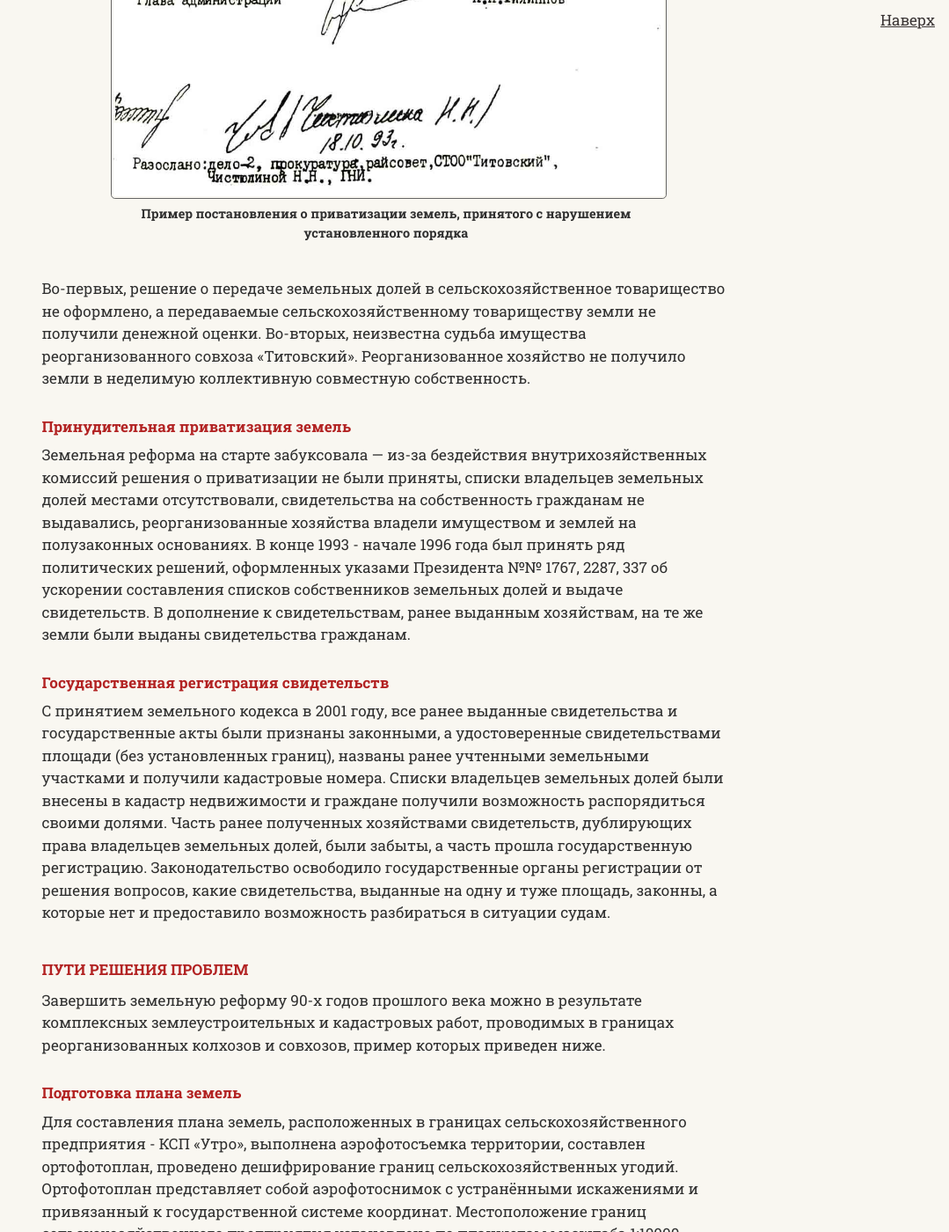
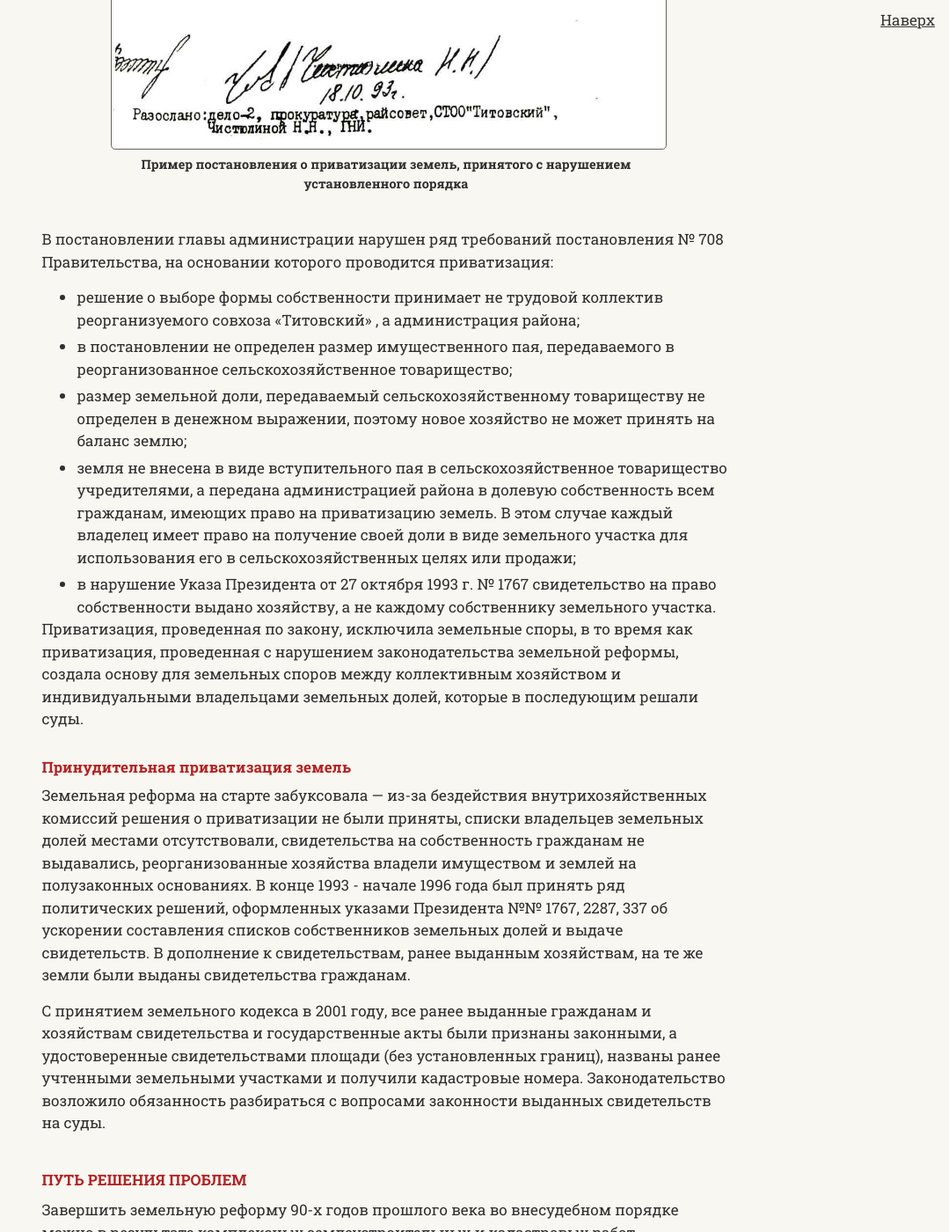
Before and after one commit to SergSi/land-use-art, a Jekyll site: the page built from _articles/2024-02-20-privatizacia.md, in a window 1280 px wide and 1400 px high, scrolled down 6061 px. Shown: the whole window at 88% size, without its empty margins (201-1280 px from the left). Built offline with Jekyll 4.4.1, drawn with Linux system fonts in a browser that asks for light colours; some web fonts are replaced; some of the changed text lies outside the part shown.

Commit message:
Update 2024-02-20-privatizacia.md

```diff
--- a/_articles/2024-02-20-privatizacia.md
+++ b/_articles/2024-02-20-privatizacia.md
@@ -70,24 +70,30 @@ file-1="/2024-02-20/s4.jpg" file-2="/2024-02-20/s5.jpg" file-3="/2024-02-20/s6.j
 
 # Приватизация по понятиям
 
-По экспертным оценкам, не более 10% колхозов и совхозов Московской области провели приватизацию по закону, в установленные сроки. В остальных хозяйствах внутрихозяйственные комиссии не были созданы или не завершили положенную работу по подготовке документов для приватизации. Местные органы власти, не получив от внутрихозяйственных комиссий по реорганизации  документы, свидетельствующие о проведенной приватизации земель и имущества, начали выдавать реорганизованных хозяйствам с конца 1992 года свидетельства на право постоянного бессрочного пользования, коллективно-долевой или коллективной совместной собственности без законных оснований. Пример такого постановления приведен ниже.
+По экспертным оценкам, не более 10% колхозов и совхозов Московской области провели приватизацию по закону, в установленные сроки. В остальных хозяйствах внутрихозяйственные комиссии не были созданы или не завершили положенную работу по подготовке документов для приватизации. Местные органы власти, не получив от внутрихозяйственных комиссий по реорганизации  документы, свидетельствующие о проведенной приватизации земель и имущества, начали проявлять инициативу и выдавать реорганизованных хозяйствам свидетельства на право постоянного бессрочного пользования, коллективно-долевой или коллективной совместной собственности. Пример такого постановления приведен ниже.
 
 {% include image-1.html
 file-1="2024-01-02/Постановление.jpg" caption-1="Пример постановления о приватизации земель, принятого с нарушением установленного порядка" %}
 
-Во-первых, решение о передаче земельных долей в сельскохозяйственное товарищество не оформлено, а передаваемые сельскохозяйственному товариществу земли не получили денежной оценки. Во-вторых, неизвестна судьба имущества реорганизованного совхоза «Титовский». Реорганизованное хозяйство не получило земли в неделимую коллективную совместную собственность.
+В постановлении главы администрации нарушен ряд требований постановления № 708 Правительства, на основании которого проводится приватизация:
+
+- решение о выборе формы собственности принимает не трудовой коллектив реорганизуемого совхоза «Титовский» , а администрация района;
+- в постановлении не определен размер имущественного пая, передаваемого в реорганизованное сельскохозяйственное товарищество;
+- размер земельной доли, передаваемый сельскохозяйственному товариществу не определен в денежном выражении, поэтому новое хозяйство не может принять на баланс землю;
+- земля не внесена в виде вступительного пая в сельскохозяйственное товарищество учредителями, а передана администрацией района в долевую собственность всем гражданам, имеющих право на приватизацию земель. В этом случае  каждый владелец  имеет право на получение своей доли в виде земельного участка для использования его в сельскохозяйственных целях или продажи;
+- в нарушение Указа Президента от 27 октября 1993 г. № 1767 свидетельство на право собственности выдано хозяйству, а не каждому собственнику земельного участка.
+
+Приватизация, проведенная по закону, исключила земельные споры, в то время как приватизация, проведенная с нарушением законодательства земельной реформы, создала основу для земельных споров между коллективным хозяйством и индивидуальными владельцами земельных долей, которые в последующим решали суды.
 
 ## Принудительная приватизация земель
 
 Земельная реформа на старте забуксовала — из-за бездействия внутрихозяйственных комиссий решения о приватизации не были приняты, списки владельцев земельных долей местами отсутствовали, свидетельства на собственность гражданам не выдавались, реорганизованные хозяйства владели имуществом и землей на полузаконных основаниях. В конце 1993 - начале 1996 года был принять ряд политических решений, оформленных указами Президента №№ 1767, 2287, 337 об ускорении составления списков собственников земельных долей и выдаче свидетельств. В дополнение к свидетельствам, ранее выданным хозяйствам, на те же земли были выданы свидетельства гражданам.
 
-## Государственная регистрация свидетельств
+С принятием земельного кодекса в 2001 году, все ранее выданные гражданам и хозяйствам свидетельства и государственные акты были признаны законными, а удостоверенные свидетельствами площади (без установленных границ), названы ранее учтенными земельными участками и получили кадастровые номера. Законодательство возложило обязанность разбираться с вопросами законности выданных свидетельств на суды.
 
-С принятием земельного кодекса в 2001 году, все ранее выданные свидетельства и государственные акты были признаны законными, а удостоверенные свидетельствами площади (без установленных границ), названы ранее учтенными земельными участками и получили кадастровые номера. Списки владельцев земельных долей были внесены в кадастр недвижимости и граждане получили возможность распорядиться своими долями. Часть ранее полученных хозяйствами свидетельств, дублирующих права владельцев земельных долей, были забыты, а часть прошла государственную регистрацию. Законодательство освободило государственные органы регистрации от решения вопросов, какие свидетельства, выданные на одну и туже площадь, законны, а которые нет и предоставило возможность разбираться в ситуации судам.
+# Путь решения проблем
 
-# Пути решения проблем
-
-Завершить земельную реформу 90-х годов прошлого века можно в результате комплексных землеустроительных и кадастровых работ, проводимых в границах реорганизованных колхозов и совхозов, пример которых приведен ниже.
+Завершить земельную реформу 90-х годов прошлого века во внесудебном порядке можно в результате комплексных землеустроительных и кадастровых работ, проводимых в границах реорганизованных колхозов и совхозов.
 
 ## Подготовка плана земель
 
```
